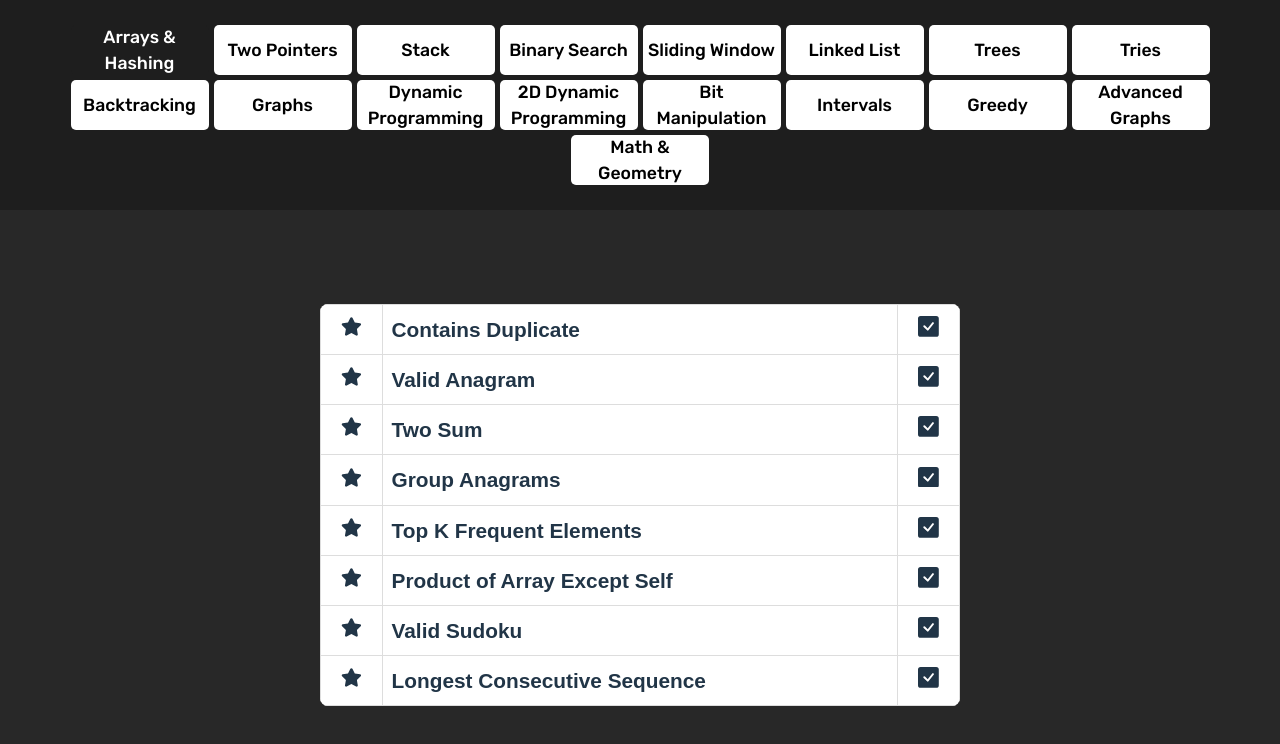
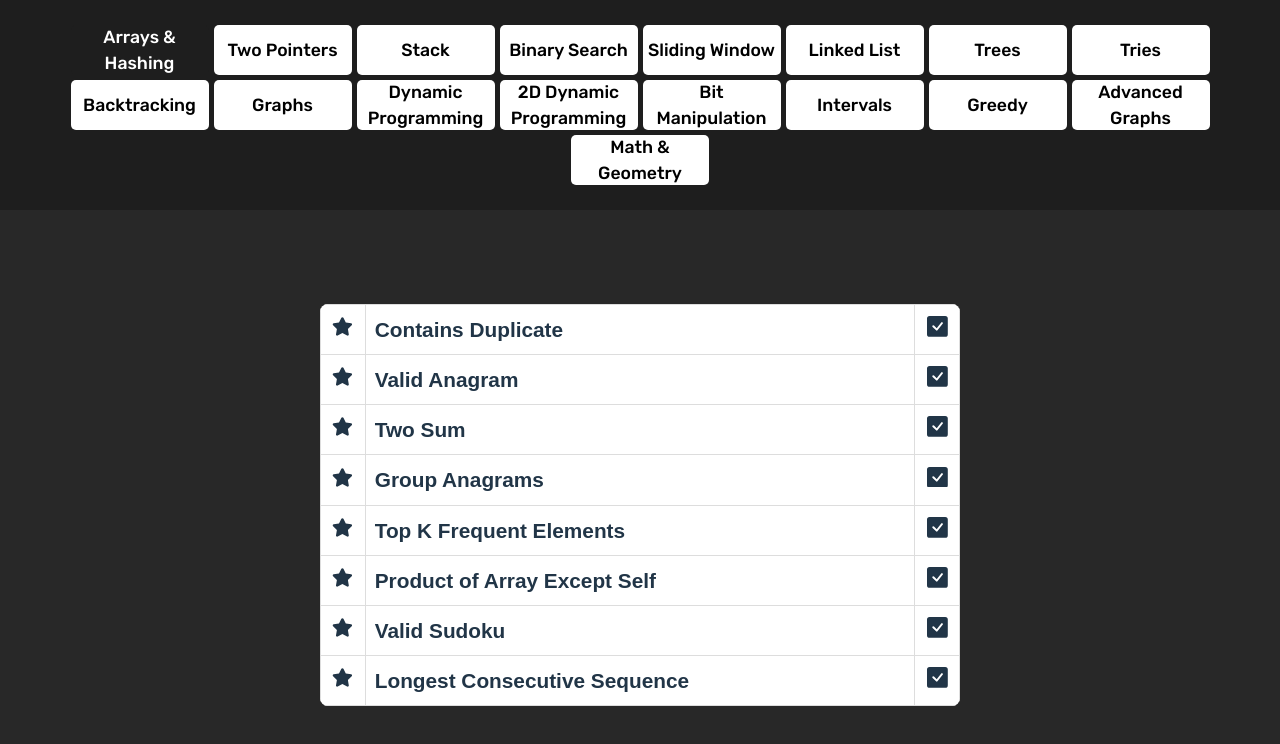
Before and after one commit to hirt-im/lc-guide, a React (Vite) app: page / in a window 1280 px wide. Shown: the top 744 px of the page. Built offline with nearby package versions, Linux system fonts and the light colour scheme.

Commit message:
Edit styling

```diff
--- a/src/components/ProblemTable.css
+++ b/src/components/ProblemTable.css
@@ -120,3 +120,7 @@
 .check-icon{
   cursor: pointer;
 }
+
+.problem-table .fav-column, .problem-table .check-column{
+  width: 7%;
+}
```
